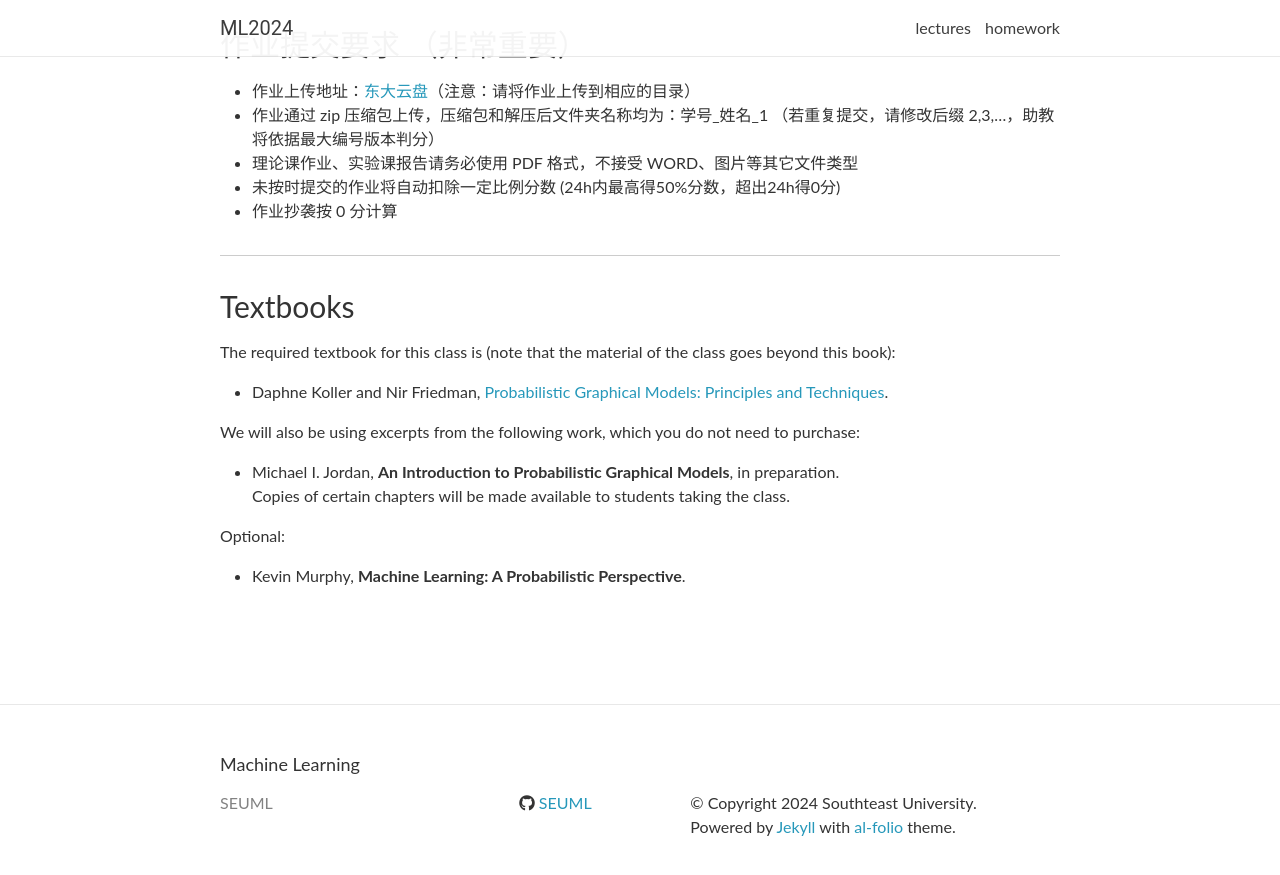
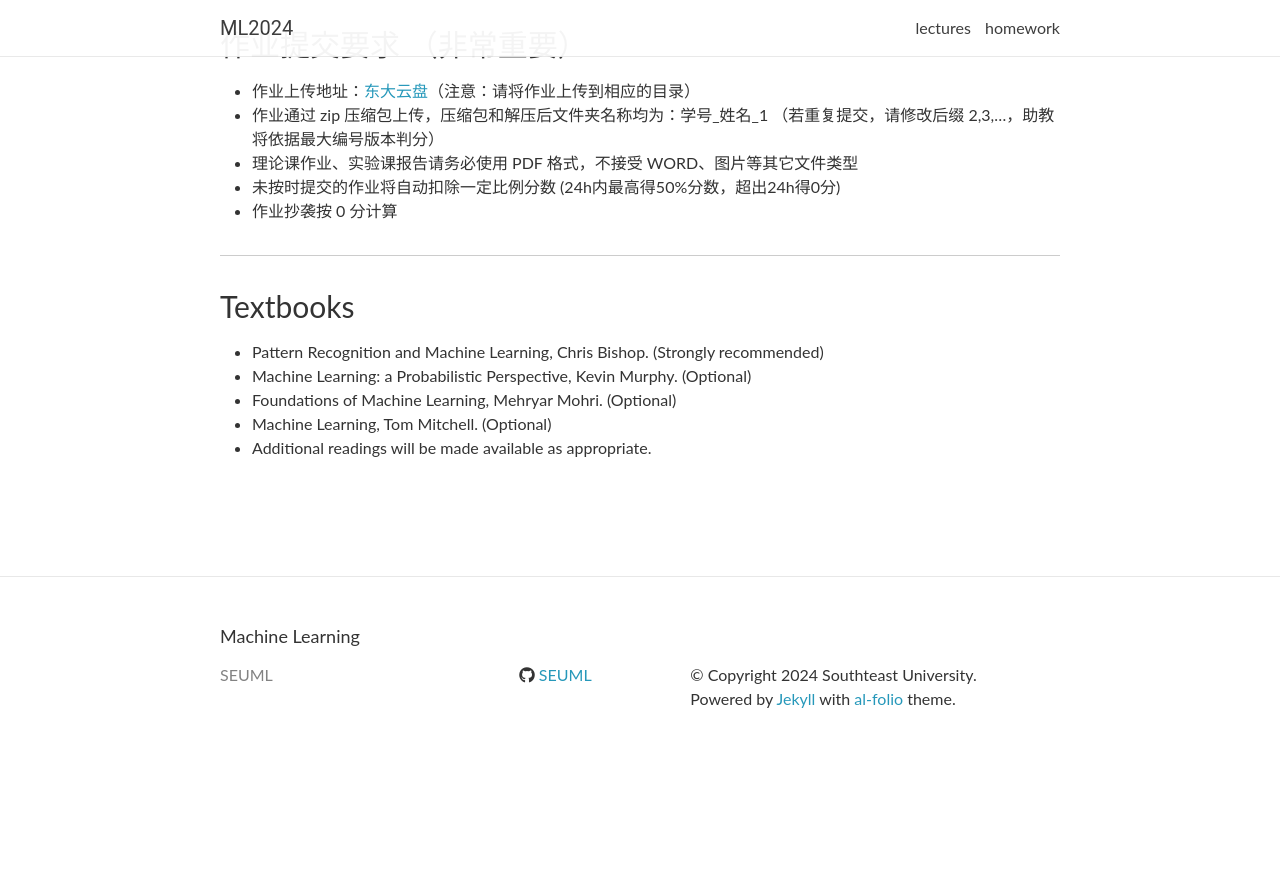
Before and after one commit to SEUML/ml-spring-2024, a Jekyll site: the page built from _pages/about.md, in a window 1280 px wide and 900 px high, scrolled down 633 px. Shown: the top 875 px of the window. Built offline with Jekyll 4.4.1, drawn with Linux system fonts in a browser that asks for light colours; nearby versions of some CDN libraries; comment, search, counter and statistics services are not loaded; after the commit the page ends 1405 px from its top, so only the background shows below that.

Commit message:
first commit

```diff
--- a/_pages/about.md
+++ b/_pages/about.md
@@ -35,12 +35,8 @@ This course will cover the fundamental principles and usage methods of classic m
 
 ### Textbooks
 
-The required textbook for this class is (note that the material of the class goes beyond this book):
-- Daphne Koller and Nir Friedman, [Probabilistic Graphical Models: Principles and Techniques](http://www.amazon.com/Probabilistic-Graphical-Models-Principles-Computation/dp/0262013193/ref=sr_1_1?ie=UTF8&s=books&qid=1250711756&sr=8-1){:target="\_blank"}.
-
-We will also be using excerpts from the following work, which you do not need to purchase:
-- Michael I. Jordan, **An Introduction to Probabilistic Graphical Models**, in preparation.<br/>
-Copies of certain chapters will be made available to students taking the class.
-
-Optional:
-- Kevin Murphy, **Machine Learning: A Probabilistic Perspective**.
+- Pattern Recognition and Machine Learning, Chris Bishop. (Strongly recommended)
+- Machine Learning: a Probabilistic Perspective, Kevin Murphy. (Optional)
+- Foundations of Machine Learning, Mehryar Mohri. (Optional)
+- Machine Learning, Tom Mitchell. (Optional)
+- Additional readings will be made available as appropriate.
```
